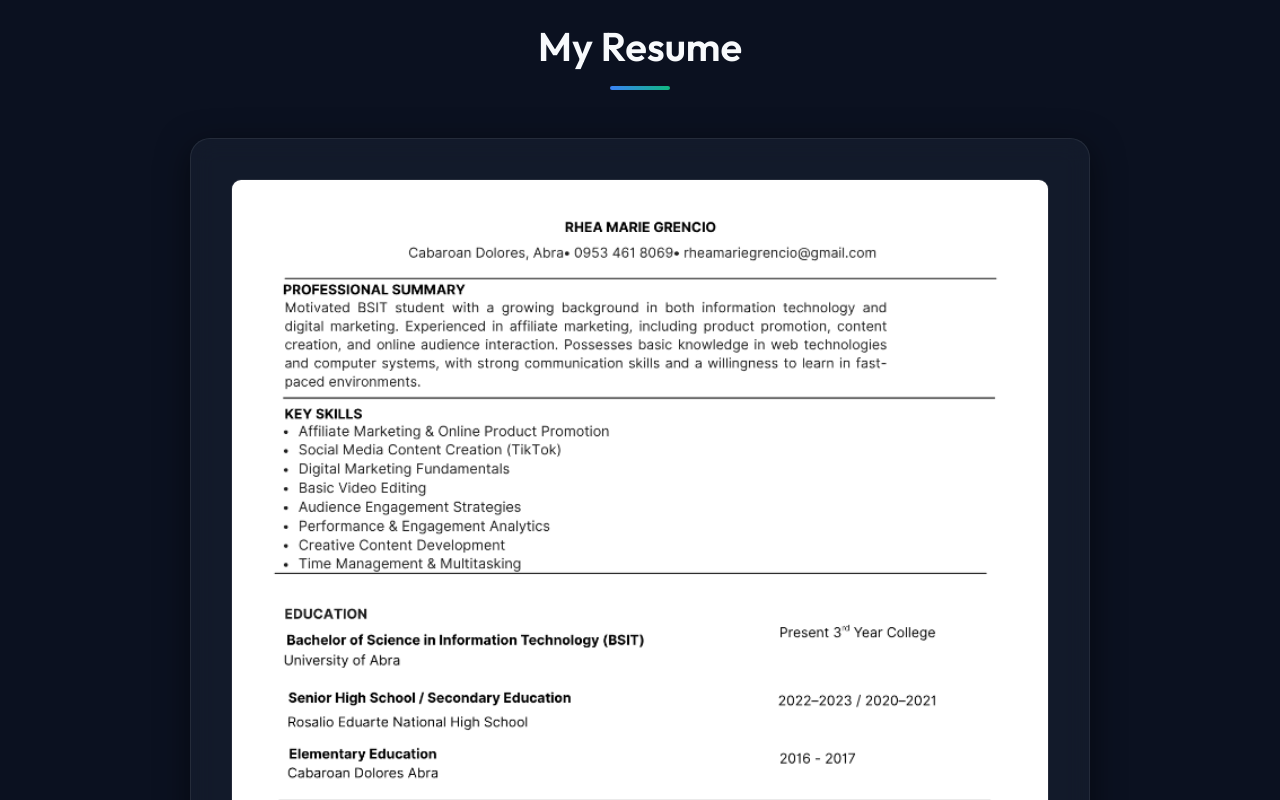
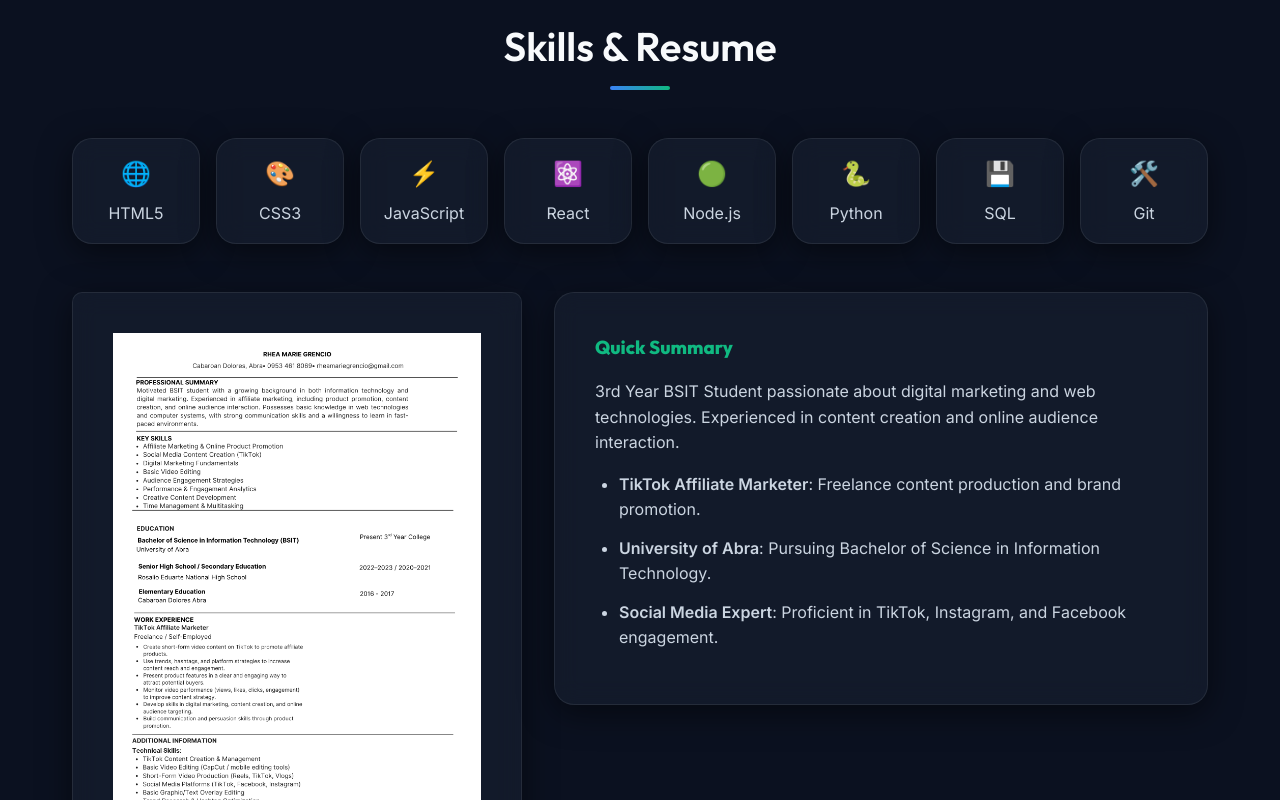
Before and after one commit to Buenavistarm/MY-PORTFOLIO, a React (Vite) app: page / in a window 1280 px wide. Shown: the part 1760-2560 px from the top of the page. Built offline with nearby package versions, Linux system fonts and the light colour scheme.

Commit message:
Update Resume section: add Programming Skills, small left-aligned resume photo

```diff
--- a/src/components/Resume.jsx
+++ b/src/components/Resume.jsx
@@ -1,25 +1,60 @@
 import React from 'react';
 
 const Resume = () => {
+  const programmingSkills = [
+    { name: "HTML5", icon: "🌐" },
+    { name: "CSS3", icon: "🎨" },
+    { name: "JavaScript", icon: "⚡" },
+    { name: "React", icon: "⚛️" },
+    { name: "Node.js", icon: "🟢" },
+    { name: "Python", icon: "🐍" },
+    { name: "SQL", icon: "💾" },
+    { name: "Git", icon: "🛠️" }
+  ];
+
   return (
     <section id="resume" className="resume fade-in appear">
       <div className="section-heading">
-        <h2>My Resume</h2>
+        <h2>Skills & Resume</h2>
         <div className="underline"></div>
       </div>
 
-      <div className="resume-container glass-card">
-        <div className="resume-viewer">
+      {/* Programming Skills Section */}
+      <div className="resume-skills-grid">
+        {programmingSkills.map((skill, index) => (
+          <div className="simple-skill-card glass-card" key={index}>
+            <span>{skill.icon}</span>
+            <p>{skill.name}</p>
+          </div>
+        ))}
+      </div>
+
+      <div className="resume-layout">
+        <div className="resume-viewer-left">
+          <div className="resume-viewer glass-card">
             <img
               src="/resume.png"
               alt="Rhea Marie Grencio Resume"
-            className="resume-img"
+              className="resume-img-small"
             />
           </div>
           <div className="resume-actions">
             <a href="/resume.png" download="Rhea_Marie_Grencio_Resume.png" className="btn btn-primary">
-            Download PDF / Image
+              Download Full Resume
             </a>
+          </div>
+        </div>
+
+        <div className="resume-summary-right">
+          <div className="glass-card">
+            <h3>Quick Summary</h3>
+            <p>3rd Year BSIT Student passionate about digital marketing and web technologies. Experienced in content creation and online audience interaction.</p>
+            <ul className="resume-bullet-list">
+              <li><strong>TikTok Affiliate Marketer</strong>: Freelance content production and brand promotion.</li>
+              <li><strong>University of Abra</strong>: Pursuing Bachelor of Science in Information Technology.</li>
+              <li><strong>Social Media Expert</strong>: Proficient in TikTok, Instagram, and Facebook engagement.</li>
+            </ul>
+          </div>
         </div>
       </div>
     </section>
--- a/src/index.css
+++ b/src/index.css
@@ -698,3 +698,70 @@ footer {
     justify-content: center;
     gap: 1rem;
 }
+
+/* === Resume Layout & Skills === */
+.resume-skills-grid {
+    display: grid;
+    grid-template-columns: repeat(auto-fit, minmax(120px, 1fr));
+    gap: 1rem;
+    margin-bottom: 3rem;
+}
+
+.simple-skill-card {
+    padding: 1rem;
+    text-align: center;
+    transition: var(--transition);
+}
+
+.simple-skill-card span {
+    font-size: 1.5rem;
+    display: block;
+    margin-bottom: 0.5rem;
+}
+
+.resume-layout {
+    display: flex;
+    gap: 2rem;
+    flex-wrap: wrap;
+    align-items: flex-start;
+}
+
+.resume-viewer-left {
+    flex: 1;
+    min-width: 300px;
+    max-width: 450px;
+}
+
+.resume-img-small {
+    width: 100%;
+    height: auto;
+    display: block;
+    cursor: pointer;
+    transition: transform 0.3s ease;
+}
+
+.resume-img-small:hover {
+    transform: scale(1.02);
+}
+
+.resume-summary-right {
+    flex: 1;
+    min-width: 300px;
+}
+
+.resume-summary-right h3 {
+    margin-bottom: 1rem;
+    color: var(--accent-secondary);
+}
+
+.resume-bullet-list {
+    margin-top: 1rem;
+    padding-left: 1.5rem;
+    list-style-type: disc;
+    color: var(--text-secondary);
+}
+
+.resume-bullet-list li {
+    margin-bottom: 0.8rem;
+    list-style: disc;
+}
```
Lines whose indentation alone changed are shown as unchanged.
